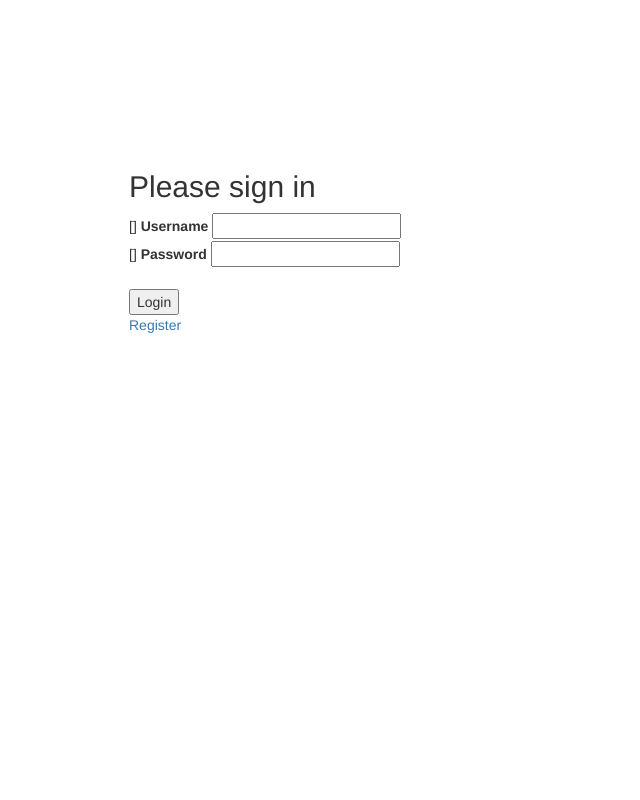
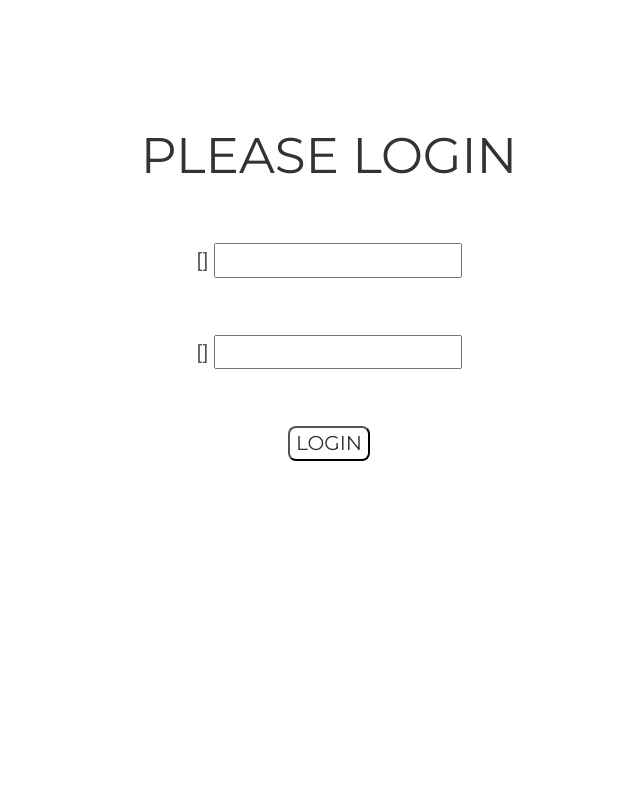
Before and after one commit to yoonyok/StudyBuddy, a Django app: template nwHacks/src/templates/login.html in a window 1280 px wide. Shown: the whole page, without its empty margins (311-951 px from the left). Run offline with Django 3.2, Linux system fonts and the light colour scheme; the template is opened without the code that fills it, so the values that code supplies are empty, except form fields; tables that the repository leaves empty hold one stand-in row (values such as "Sample post"); form fields are guessed from the names that the template uses; some libraries are stand-ins or nearby versions.

Commit message:
login.html frontend

```diff
--- a/nwHacks/src/django_blog/settings.py
+++ b/nwHacks/src/django_blog/settings.py
@@ -39,6 +39,7 @@
     'django.contrib.messages',
     'django.contrib.staticfiles',
     'posts',
+    'bootstrapform',
 ]
 
 MIDDLEWARE_CLASSES = [
--- a/nwHacks/src/templates/login.html
+++ b/nwHacks/src/templates/login.html
@@ -1,40 +1,80 @@
 
 <!DOCTYPE html>
 <html>
-    <head><link rel="stylesheet" href="https://maxcdn.bootstrapcdn.com/bootstrap/3.3.6/css/bootstrap.min.css" integrity="sha384-1q8mTJOASx8j1Au+a5WDVnPi2lkFfwwEAa8hDDdjZlpLegxhjVME1fgjWPGmkzs7" crossorigin="anonymous"></head>
-    <title>Login</title>
+    <head>
+        <meta charset="UTF-8">
+        <meta name="viewport" content="initial-scale=1.0, user-scalable=no">
+
+		<!-- bootstrap.min -->
+        <link rel="stylesheet" href="https://maxcdn.bootstrapcdn.com/bootstrap/3.3.6/css/bootstrap.min.css">
+
+        <!--Google Fonts-->
+        <link href='https://fonts.googleapis.com/css?family=Montserrat' rel='stylesheet' type='text/css'>
+
+        <!-- Main jQuery -->
+        <script src="js/jquery-1.11.1.min.js"></script>
+		<!-- Twitter Bootstrap -->
+        <script src="js/bootstrap.min.js"></script>
+
         <style>
-        html, body {
-            height: 100%;
-            width: 700px;
-            margin: 0 auto;
-            padding: 75px 75px 0px 75px;
+            .login-bg {
+
             }
-        #map {
-            height: 100%;
+            .login {
+            font-family: 'Montserrat', sans-serif;
+            font-size: 20px;
+            font-color: #000;
+            text-transform: uppercase;
+            text-align: center;
+            margin-top: 10%;
+            }
+            .login h2 {
+            font-family: 'Montserrat', sans-serif;
+            font-size: 50px;
+            text-transform: uppercase;
+            text-align: center;
+            padding-bottom: 50px;
+            }
+            .btn-custom input {
+            background-color: #fff;
+            text-transform: uppercase;
+            border-color: #000;
+            border-radius: 8px;
             }
         </style>
 
+        <title>Login</title>
+    </head>
+
     <body>
-    <h2>Please sign in</h2>
+    <div class="login-bg">
+        <div class="login">
+            <h2>Please Login</h2>
         <form id="login_form" method="post">
-
+        {% load bootstrap %}
           {% csrf_token %}
 
           <div class="form-row">
               {{ form.username.errors }}
-            {{ form.username.label_tag }} {{ form.username }}
+              {{ form.username|bootstrap_horizontal }}
           </div>
+            <br/><br/>
           <div class="form-row">
               {{ form.password.errors }}
-            {{ form.password.label_tag }} {{ form.password }}
+              {{ form.password|bootstrap_horizontal }}
               <input type="hidden" name="next" value="{{ next }}" />
           </div>
 
-          <br/>
+            <br/><br/>
+        <div class="btn-custom">
+            <div class="col-md-8 col-md-offset-2">
                 <input type="submit" name="submit" value="Login" />
+            </div>
+        </div>
+
         </form>
+        </div>
 
-        <a href="../register">Register</a>
+    </div>
     </body>
 </html>
```
Lines whose indentation alone changed are shown as unchanged.
